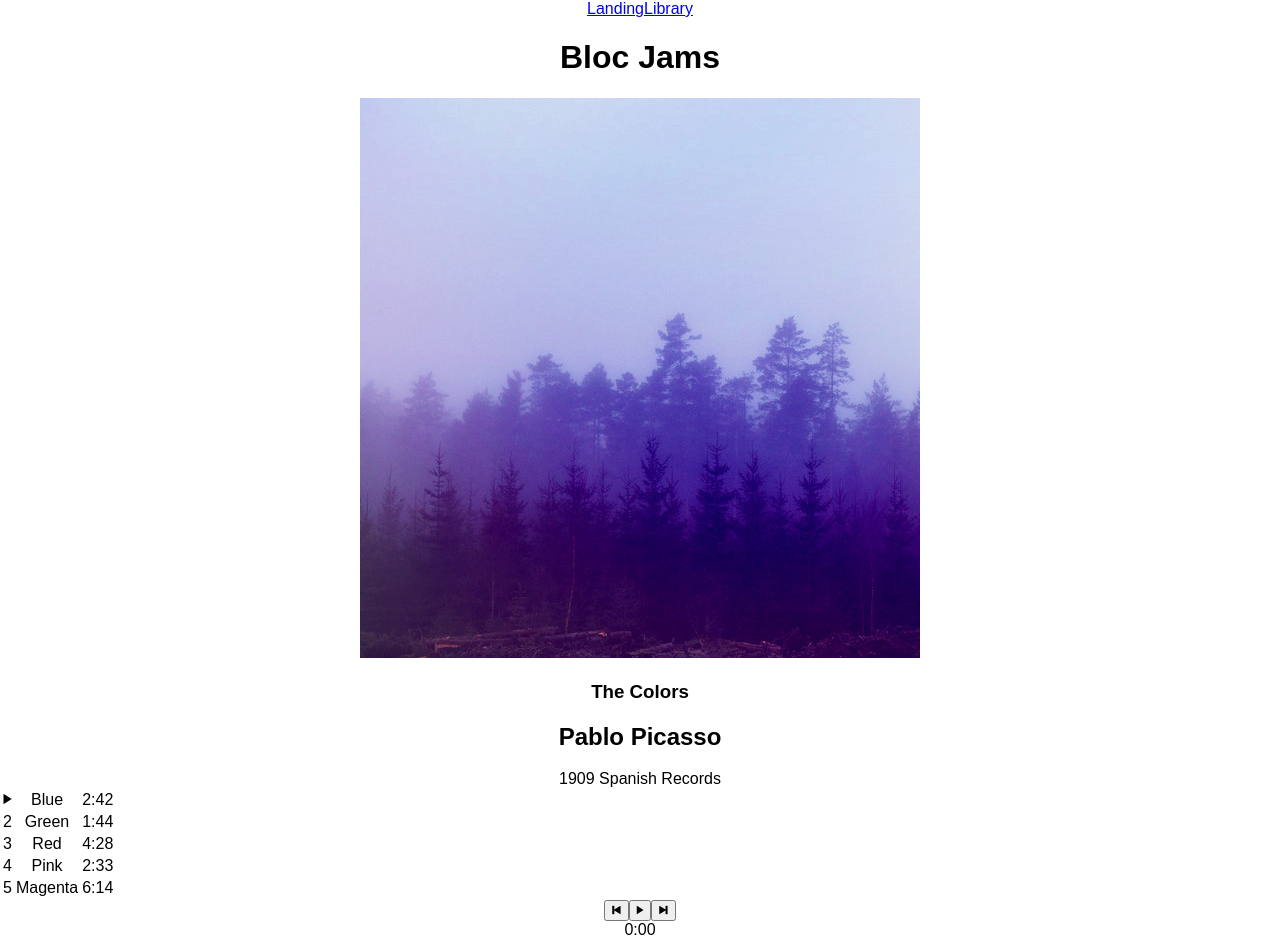
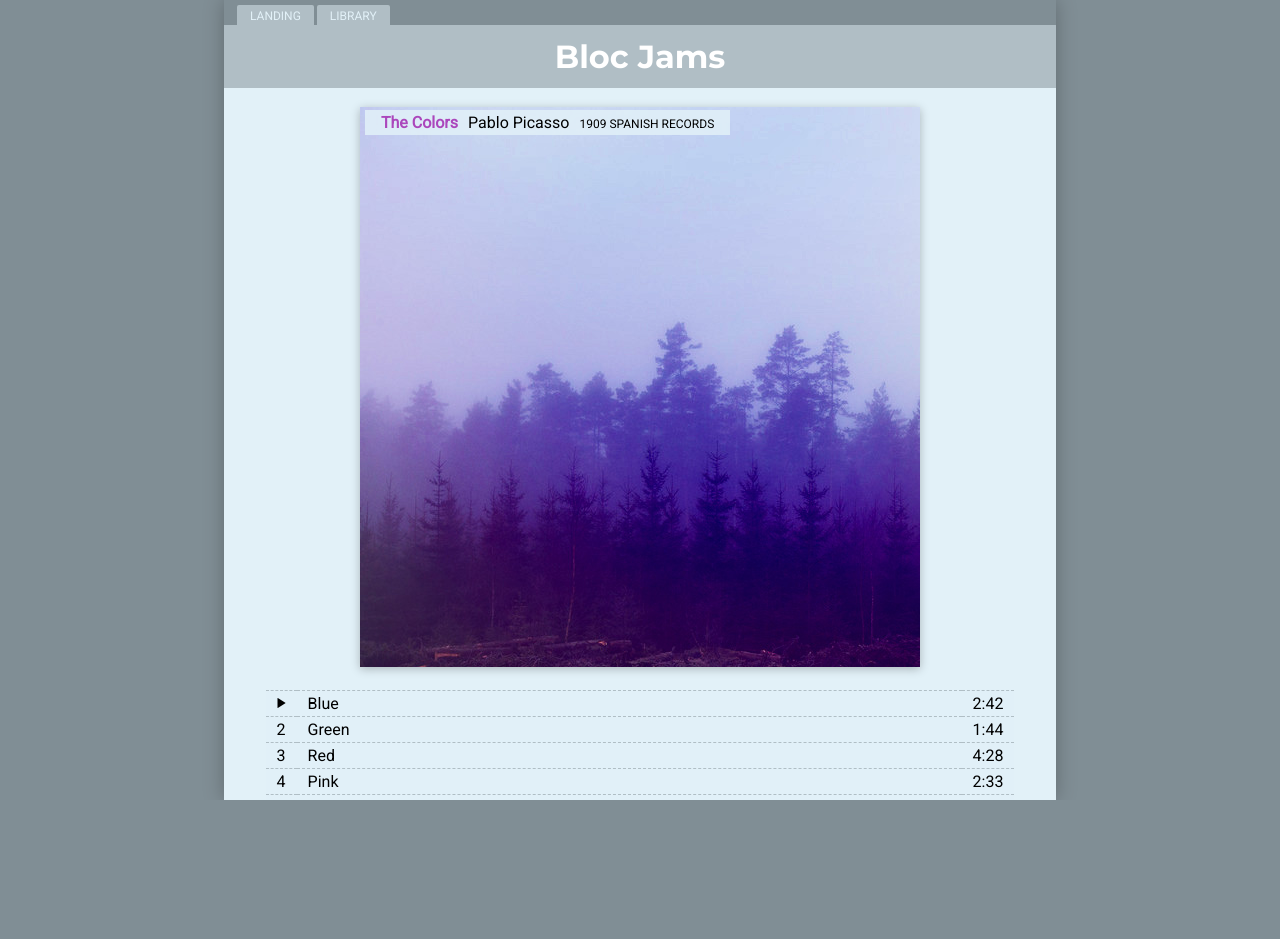
Before and after one commit to finnwhite/bloc.io_wdt_bloc-jams-react, a React (Create React App) app: page /album/the-colors in a window 1280 px wide. Shown: the top 939 px of the page. After the commit the page ends 800 px from the top, so only its background shows below. Built offline with nearby package versions, Linux system fonts and the light colour scheme.

Commit message:
Apply initial CSS styles
- Added web fonts to index.html

- Added basic CSS reset, global color values, root styles to index.css

- Added CSS file for each component

Completes Bloc Jams React > CP10 Styling

Resolves: #8

```diff
--- a/public/index.html
+++ b/public/index.html
@@ -19,9 +19,11 @@
       work correctly both with client-side routing and a non-root public URL.
       Learn how to configure a non-root public URL by running `npm run build`.
     -->
-    <title>React App</title>
+    <title>Bloc Jams</title>
 
     <link href="https://unpkg.com/ionicons@4.2.4/dist/css/ionicons.min.css" rel="stylesheet" type="text/css">
+
+    <link href="https://fonts.googleapis.com/css?family=Montserrat:700|Roboto" rel="stylesheet" type="text/css">
   </head>
   <body>
     <noscript>
--- a/src/App.css
+++ b/src/App.css
@@ -1,28 +1,69 @@
 .App {
-  text-align: center;
+  --spacing-x: 13px;
+  --spacing-y: 19px;
+
+  --shadow-box: 0 2px 2px 0 rgba(0,0,0,0.1);
+  --shadow-img: 0 2px 9px 0 rgba(0,0,0,0.25);
+
+  --corner-radius: 2px;
+  --rounded-corners: var(--corner-radius);
+  --rounded-corners-top: var(--corner-radius) var(--corner-radius) 0 0;
+  --rounded-corners-bottom: 0 0 var(--corner-radius) var(--corner-radius);
+
+  display: flex;
+  flex-direction: column;
+  margin: 0 auto 3px;
+  width: 65%;
+  height: 100%;
+  min-width: 586px; /* 560px album cover full size + 2x13px spacing-x */
+  box-shadow: 0 0 19px 0 rgba(0,0,0,0.25);
+  background-color: var(--color-primary);
+  color: var(--color-text);
 }
 
-.App-logo {
-  animation: App-logo-spin infinite 20s linear;
-  height: 80px;
+.App > header {
+  background-color: var(--color-primary-dark);
+  color: var(--color-text-on-dark);
 }
 
-.App-header {
-  background-color: #222;
-  height: 150px;
-  padding: 20px;
+.App > header > nav {
+  padding: 5px var(--spacing-x) 1px;
+}
+
+.App > header > nav a {
+  margin: 0 3px 0 0;
+  padding: 4px 13px 1px;
+  border-bottom: 1px solid var(--color-primary);
+  border-radius: var(--rounded-corners-top);
+  background-color: var(--color-primary);
+  color: var(--color-primary-light);
+  text-transform: uppercase;
+  font-size: 75%;
+}
+.App > header > nav a:hover {
   color: white;
 }
 
-.App-title {
-  font-size: 1.5em;
+.App > header h1 {
+  padding: 12px var(--spacing-x);
+  background-color: var(--color-primary);
+  color: white;
+  text-align: center;
+  font-size: 200%;
+  font-family: 'Montserrat', sans-serif;
 }
 
-.App-intro {
-  font-size: large;
+.App > main {
+  --margin: 0 auto var(--spacing-y);
+  --width: 90%;
+  --min-width: 560px; /* 560px album cover full size */
+  --color-primary-light-overlay: #E2F1F8DD;
+
+
+  display: flex;
+  flex-direction: column;
+  flex-grow: 1;
+  overflow: auto;
+  background-color: var(--color-primary-light);
+  color: var(--color-text-on-light);
 }
-
-@keyframes App-logo-spin {
-  from { transform: rotate(0deg); }
-  to { transform: rotate(360deg); }
-}
--- /dev/null
+++ b/src/components/Album.css
@@ -0,0 +1,86 @@
+main > .album {
+  display: flex;
+  flex-direction: column;
+  flex-grow: 1;
+  margin: 0;
+  width: 100%;
+  min-width: var(--min-width);
+  /*border: 1px solid var(--color-primary); /* for testing only! */
+}
+
+.album-info {
+  position: relative;
+  flex-grow: 1;
+  flex-shrink: 1;
+  margin: var(--margin);
+  margin-top: var(--spacing-y);
+  width: var(--min-width);
+  min-width: var(--min-width);
+}
+
+.album-info > .album-cover-art {
+  box-shadow: var(--shadow-img);
+}
+
+.album-info > .album-details {
+  position: absolute;
+  top: 0px;
+  margin: 3px 5px;
+  padding: 3px 11px;
+  background-color: var(--color-primary-light-overlay);
+  color: var(--color-text-on-light);
+}
+
+.album-details > .album-title,
+.album-details > .artist,
+.album-details > .release-info {
+  display: inline;
+  margin: 0 5px;
+  font-weight: normal;
+  font-size: 100%;
+}
+.album-details > .album-title {
+  color: var(--color-secondary);
+  font-weight: bold;
+}
+.album-details > .release-info {
+  text-transform: uppercase;
+  font-size: 75%;
+}
+
+.song-list {
+  flex-grow: 0;
+  flex-shrink: 0;
+  margin: var(--margin);
+  width: var(--width);
+  min-width: var(--min-width);
+  background-color: var(--color-primary-light-overlay);
+}
+
+.song-number-column,
+.song-duration-column {
+  width: 1%;
+}
+.song-title-column {
+  width: 100%;
+}
+
+.song-list .song {
+  border: 1px dashed var(--color-primary);
+  border-right:0;
+  border-left: 0;
+  cursor: pointer;
+}
+.song-list .song:hover {
+  background-color: var(--color-primary);
+  color: var(--color-text-on-dark);
+}
+
+.song-list td {
+  padding: 3px 11px;
+  color: inherit;
+  text-align: right;
+}
+.song-list td:nth-child(2) { /* title */
+  text-align: left;
+}
--- a/src/components/Album.js
+++ b/src/components/Album.js
@@ -1,4 +1,5 @@
 import React, { Component } from 'react';
+import './Album.css';
 import albumData from './../data/albums';
 import Song from './Song';
 import PlayerBar from './PlayerBar';
--- /dev/null
+++ b/src/components/Landing.css
@@ -0,0 +1,42 @@
+.landing {
+  margin: var(--margin);
+  width: var(--width);
+  min-width: var(--min-width);
+}
+
+.landing .hero-title {
+  margin: 0 0 var(--spacing-y);
+  padding: 5px 0;
+  box-shadow: var(--shadow-box);
+  border-radius: var(--rounded-corners-bottom);
+  background-color: white;
+  color: var(--color-primary-dark);
+  text-align: center;
+  font-style: italic;
+  font-size: 100%;
+}
+
+.landing .selling-points {
+  margin: 0 0 var(--spacing-y);
+}
+
+.landing .point {
+  margin: 0 0 15px;
+  box-shadow: var(--shadow-box);
+  border-radius: var(--rounded-corners-bottom);
+  background-color: white;
+}
+.landing .point:nth-child(even) {
+  text-align: right;
+}
+
+.landing .point-title {
+  padding: 13px 21px;
+  background-color: var(--color-secondary);
+  color: var(--color-text-on-dark);
+  font-size: 115%;
+}
+
+.landing .point-description {
+  padding: 13px 21px 19px;
+}
--- a/src/components/Landing.js
+++ b/src/components/Landing.js
@@ -1,4 +1,5 @@
 import React, { Component } from 'react';
+import './Landing.css';
 
 class Landing extends Component {
   render() {
--- /dev/null
+++ b/src/components/Library.css
@@ -0,0 +1,38 @@
+.library {
+  margin: var(--margin);
+  margin-top: var(--spacing-y);
+  width: var(--width);
+  min-width: var(--min-width);
+}
+
+.library > a {
+  --spacing-y: 15px;
+  --thumbnail-width: 240px;
+  --thumbnail-height: 240px;
+
+  display: block;
+  clear: both;
+  margin: 0 0 var(--spacing-y);
+  height: var(--thumbnail-height);
+  /*border: 1px solid var(--color-primary); /* for testing only! */
+}
+
+.library > a > img {
+  float: left;
+  margin: 0 27px var(--spacing-y) 0;
+  width: var(--thumbnail-width);
+  height: var(--thumbnail-height);
+  box-shadow: var(--shadow-img);
+}
+
+.library > a > div:nth-of-type(1) { /* title */
+  color: var(--color-secondary);
+  font-weight: bold;
+  font-size: 165%;
+}
+.library > a > div:nth-of-type(3) { /* song count */
+  margin: 7px 0 0;
+  color: var(--color-primary-dark);
+  text-transform: uppercase;
+  font-size: 75%;
+}
--- a/src/components/Library.js
+++ b/src/components/Library.js
@@ -1,5 +1,6 @@
 import React, { Component } from 'react';
 import { Link } from 'react-router-dom';
+import './Library.css';
 import albumData from './../data/albums';
 
 class Library extends Component {
--- /dev/null
+++ b/src/components/PlayerBar.css
@@ -0,0 +1,92 @@
+.player-bar {
+  --padding-x: 0.5em;
+  --padding-y: 0.7em;
+  --color-active: white;
+  --color-inactive: var(--color-secondary-dark);
+  --color-focus: var(--color-secondary-light);
+
+  position: relative;
+  flex-grow: 0;
+  flex-shrink: 0;
+  padding: var(--padding-y) var(--padding-x);
+  height: 3em;
+  background-color: var(--color-secondary);
+  color: var(--color-text-on-dark);
+  text-align: center;
+  font-size: 1em;
+}
+
+.player-bar button {
+  width: 2.5em;
+  border: 1.5px solid var(--color-inactive);
+  background-color: inherit;
+  color: inherit;
+  font-size: 1em;
+  cursor: pointer;
+}
+.player-bar button:hover {
+  border-color: var(--color-active);
+}
+.player-bar button:focus {
+  outline: none;
+  background-color: var(--color-focus);
+}
+
+/* style range inputs - NON-STANDARD */
+.player-bar .seek-bar {
+  appearance: none;
+  margin: 0 var(--padding-x);
+  width: 65%;
+  height: 3px;
+  background-color: var(--color-inactive);
+  vertical-align: 0.3em;
+  cursor: pointer;
+}
+.player-bar .seek-bar::-webkit-slider-thumb {
+  appearance: none;
+  width: 1em;
+  height: 1em;
+  box-shadow: var(--shadow-box);
+  border-radius: 0.5em;
+  background-color: var(--color-text-on-dark);
+}
+.player-bar .seek-bar:focus {
+  outline: none;
+  background-color: var(--color-focus);
+}
+
+.player-bar .buttons {
+  position: absolute;
+  top: var(--padding-y);
+  left: 0px;
+  padding: 0.2em 0;
+  width: 70%;
+}
+
+.player-bar .buttons .play-pause {
+  margin: 0 var(--padding-x);
+}
+
+.time-control {
+  position: absolute;
+  bottom: var(--padding-y);
+  left: 0px;
+  width: 70%;
+}
+
+.time-control > div {
+  display: inline;
+  font-size: 0.8em;
+}
+
+.volume-control {
+  position: absolute;
+  right: 0px;
+  bottom: var(--padding-y);
+  width: 30%;
+}
+
+.volume-control > div {
+  display: inline;
+  font-size: 1em;
+}
--- a/src/components/PlayerBar.js
+++ b/src/components/PlayerBar.js
@@ -1,4 +1,5 @@
 import React, { Component } from 'react';
+import './PlayerBar.css';
 
 class PlayerBar extends Component {
   render() {
--- a/src/index.css
+++ b/src/index.css
@@ -1,5 +1,29 @@
+/* resets */
+h1, h2, h3, h4, h5, h6,
+p, ol, ul, li, table, th, td,
+html, body { margin: 0; padding: 0; }
+a, :link, :visited, :hover, :active { color: inherit; text-decoration: none; }
+img { border: none; }
+table { border-collapse: collapse; border-spacing: 0; }
+
+/* global variables */
+:root {
+  --color-primary: #B0BEC5;
+  --color-primary-light: #E2F1F8;
+  --color-primary-dark: #808E95;
+  --color-secondary: #AB47BC;
+  --color-secondary-light: #DF78EF;
+  --color-secondary-dark: #790E8B;
+
+  --color-text: black;
+  --color-text-on-light: var(--color-text);
+  --color-text-on-dark: white;
+}
+
+/* index.html styles */
+html, body, #root { height: 100%; }
 body {
-  margin: 0;
-  padding: 0;
-  font-family: sans-serif;
+  background-color: var(--color-primary-dark);
+  color: var(--color-text-on-dark);
+  font-family: 'Roboto', sans-serif;
 }
```
